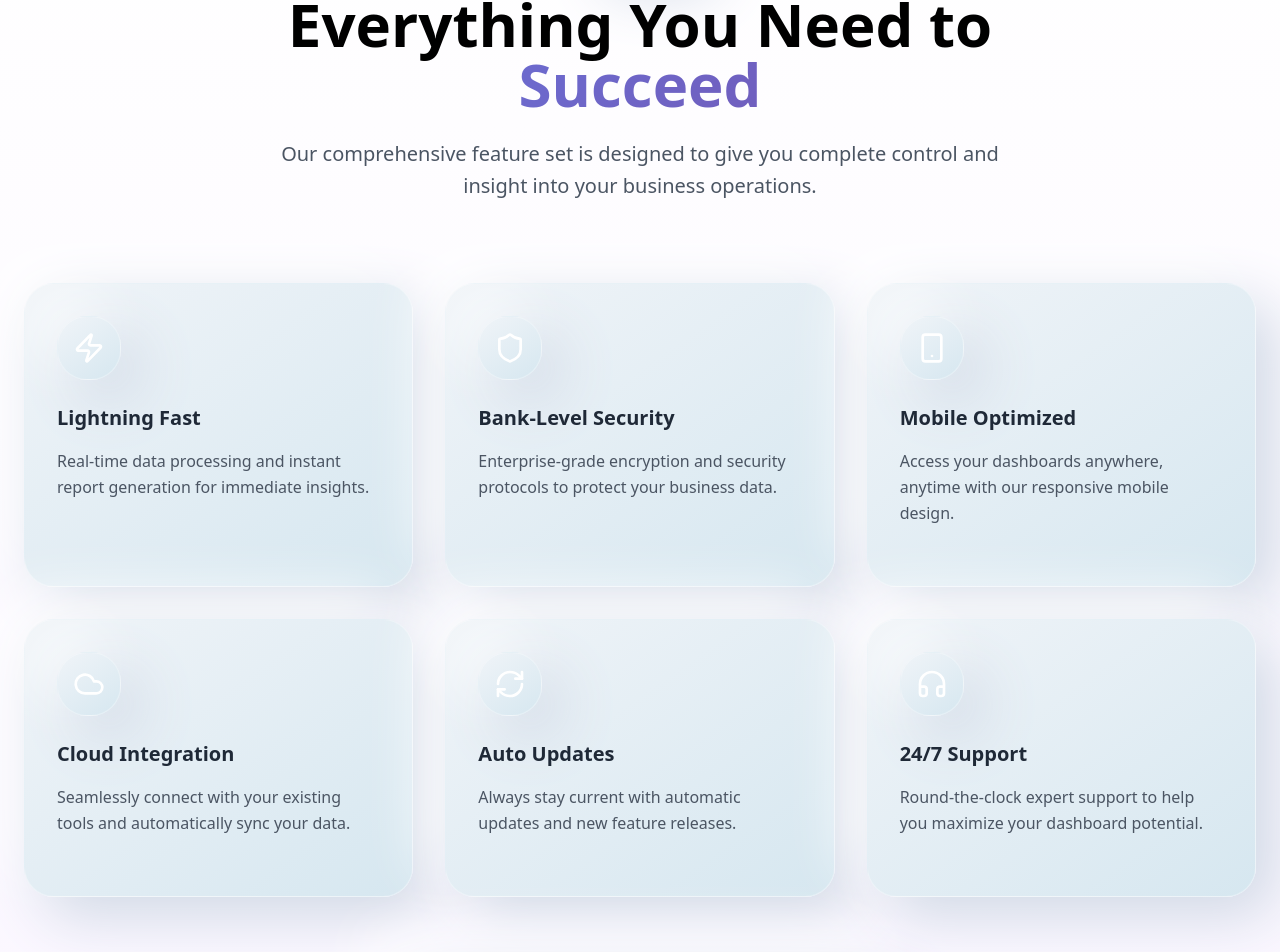
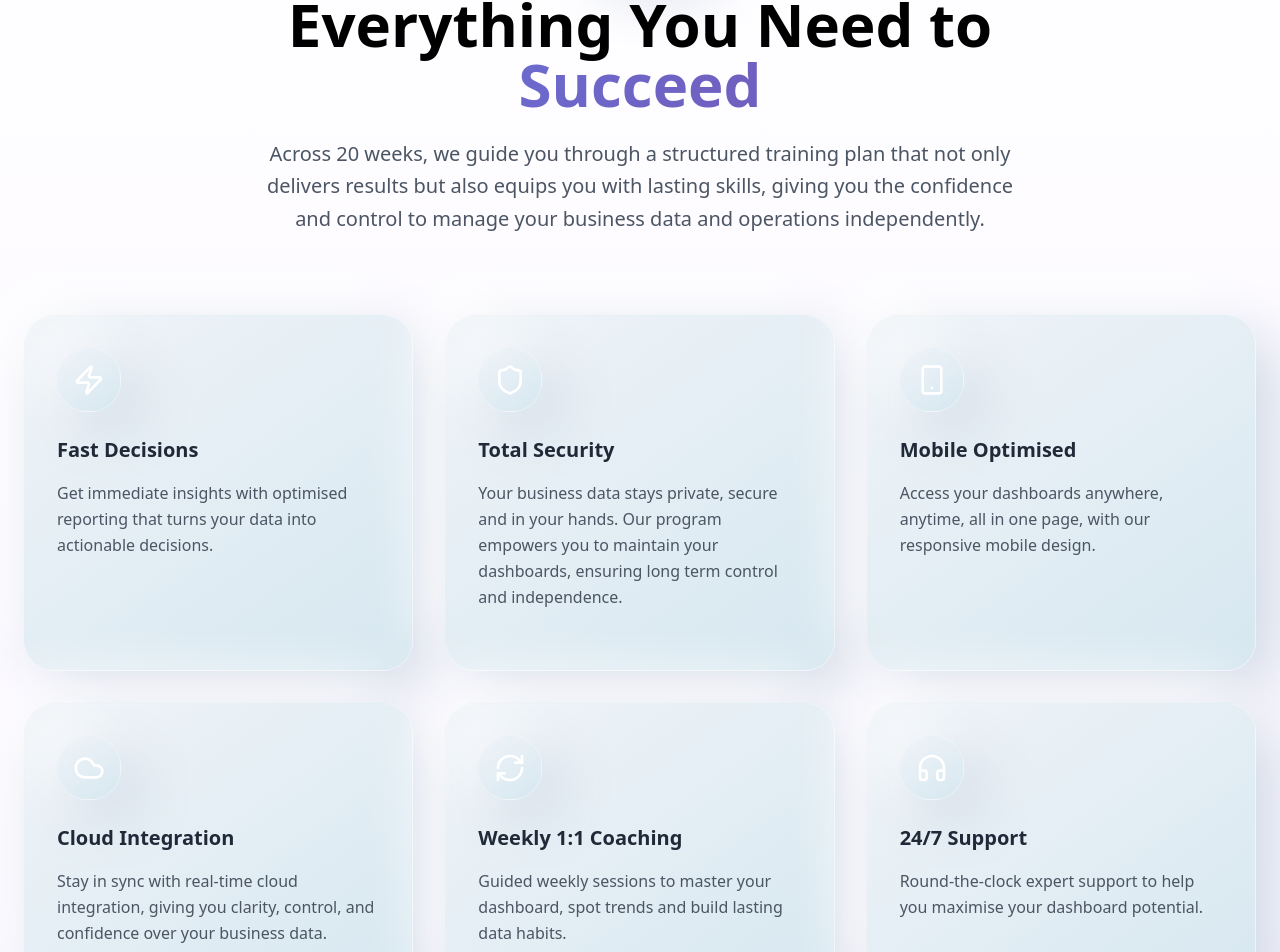
Before and after one commit to HaloJuan/Halo-Site, a Next.js app: page / in a window 1280 px wide. Shown: the part 2882-3834 px from the top of the page. Built offline with nearby package versions, Linux system fonts and the light colour scheme.

Commit message:
Changed Features Section

```diff
--- a/app/components/FeaturesSection.js
+++ b/app/components/FeaturesSection.js
@@ -5,38 +5,38 @@ export default function FeaturesSection() {
   const features = [
     {
       icon: Zap,
-      title: "Lightning Fast",
-      description: "Real-time data processing and instant report generation for immediate insights.",
+      title: "Fast Decisions",
+      description: "Get immediate insights with optimised reporting that turns your data into actionable decisions.",
       gradient: "from-yellow-400 to-orange-500"
     },
     {
       icon: Shield,
-      title: "Bank-Level Security",
-      description: "Enterprise-grade encryption and security protocols to protect your business data.",
+      title: "Total Security",
+      description: "Your business data stays private, secure and in your hands. Our program empowers you to maintain your dashboards, ensuring long term control and independence.",
       gradient: "from-green-400 to-emerald-500"
     },
     {
       icon: Smartphone,
-      title: "Mobile Optimized",
-      description: "Access your dashboards anywhere, anytime with our responsive mobile design.",
+      title: "Mobile Optimised",
+      description: "Access your dashboards anywhere, anytime, all in one page, with our responsive mobile design.",
       gradient: "from-blue-400 to-indigo-500"
     },
     {
       icon: Cloud,
       title: "Cloud Integration",
-      description: "Seamlessly connect with your existing tools and automatically sync your data.",
+      description: "Stay in sync with real-time cloud integration, giving you clarity, control, and confidence over your business data.",
       gradient: "from-purple-400 to-pink-500"
     },
     {
       icon: RefreshCw,
-      title: "Auto Updates",
-      description: "Always stay current with automatic updates and new feature releases.",
+      title: "Weekly 1:1 Coaching",
+      description: "Guided weekly sessions to master your dashboard, spot trends and build lasting data habits.",
       gradient: "from-teal-400 to-cyan-500"
     },
     {
       icon: HeadphonesIcon,
       title: "24/7 Support",
-      description: "Round-the-clock expert support to help you maximize your dashboard potential.",
+      description: "Round-the-clock expert support to help you maximise your dashboard potential.",
       gradient: "from-red-400 to-rose-500"
     }
   ];
@@ -56,8 +56,9 @@ export default function FeaturesSection() {
           </h2>
 
           <p className="text-xl text-gray-600 max-w-3xl mx-auto leading-relaxed">
-            Our comprehensive feature set is designed to give you complete control
-            and insight into your business operations.
+            Across 20 weeks, we guide you through a structured training plan that not only delivers results
+            but also equips you with lasting skills, giving you the confidence and control to
+            manage your business data and operations independently.
           </p>
         </div>
 
@@ -83,20 +84,20 @@ export default function FeaturesSection() {
           ))}
         </div>
 
-        {/* Bottom CTA */}
+        {/* Bottom CTA
         <div className="text-center mt-16">
           <div className="clay-card inline-block p-8">
             <h3 className="text-2xl font-bold text-gray-800 mb-4">
               Ready to Transform Your Business?
             </h3>
             <p className="text-gray-600 mb-6 max-w-md">
-              Join hundreds of successful businesses already using DashPro to make smarter decisions.
+              Join hundreds of successful businesses already using halo to make smarter decisions.
             </p>
             <button className="clay-button px-8 py-4 text-white font-semibold text-lg">
               Start Your Free Trial
             </button>
           </div>
-        </div>
+        </div>*/}
       </div>
     </section>
   );
```
